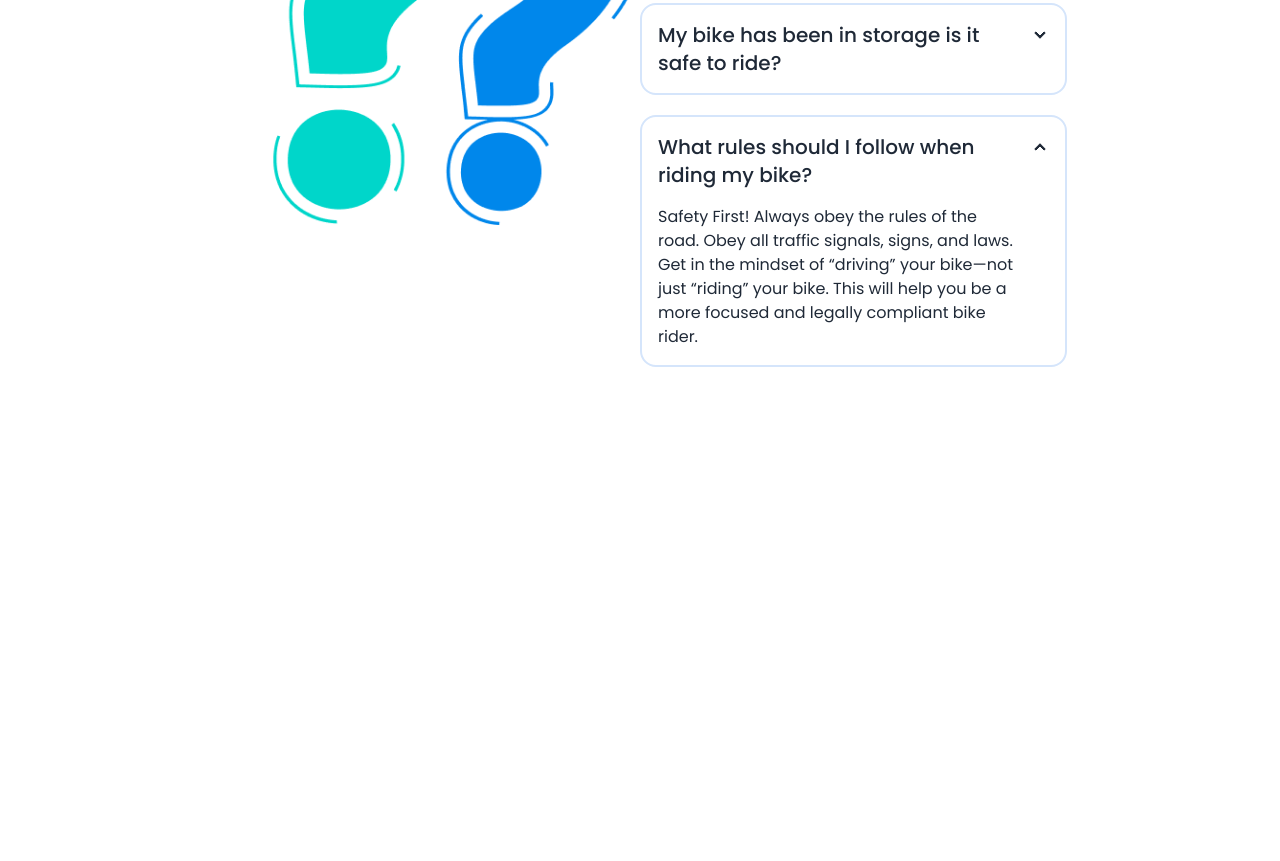
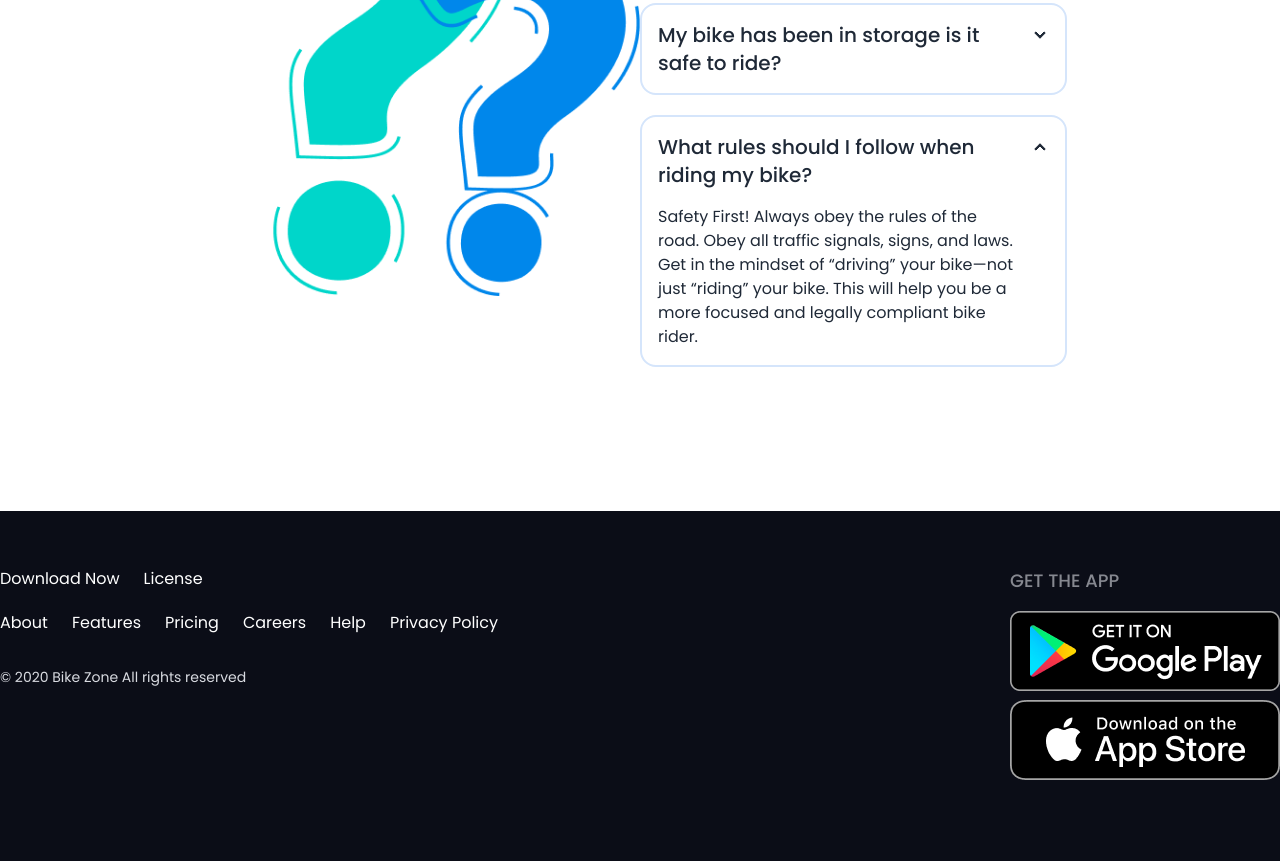
Before and after one commit to salmanfxrsi/biker-zone-with-daisyUI, a plain HTML site: page index.html in a window 1280 px wide. Shown: the part 2816-3677 px from the top of the page. Before the commit the page ends 3327 px from the top, so only its background shows below. Drawn offline with nearby package versions, Linux system fonts and the light colour scheme.

Commit message:
Added Footer!

```diff
--- a/index.html
+++ b/index.html
@@ -279,7 +279,7 @@
         <!-- Frequently Asked Questions Section -->
         <section class="my-36">
             <p class="text-center font-semibold text-5xl text-[#0A0826] mb-12">Frequently Asked <span class="text-[#E76F51]">Questions</span></p>
-            <div class="lg:w-4/6 mx-auto flex flex-col lg:flex-row w-11/12 gap-10 lg:gap-0">
+            <div class="lg:w-4/6 mx-auto flex flex-col lg:flex-row w-11/12 gap-10 lg:gap-0 items-center">
                 <!-- Frequently Asked Questions Section Image -->
                 <div class="flex-1">
                     <img src="./images/others/faq.png" alt="">
@@ -325,7 +325,32 @@
     </main>
 
     <!-- Footer -->
-    <footer></footer>
+    <footer class="bg-[#0B0D17]">
+       <section class="container footer text-base-content pb-20 pt-14 mx-auto flex justify-between flex-col lg:flex-row">
+        <div>
+            <nav class="flex gap-6 text-[#FFFFFF] text-base mb-3">
+                <a class="link link-hover">Download Now</a>
+                <a class="link link-hover">License</a>
+              </nav>
+              <nav class="flex gap-6 flex-wrap text-[#FFFFFF] text-base mb-6">
+                <a class="link link-hover">About</a>
+                <a class="link link-hover">Features</a>
+                <a class="link link-hover">Pricing</a>
+                <a class="link link-hover">Careers</a>
+                <a class="link link-hover">Help</a>
+                <a class="link link-hover">Privacy Policy</a>
+              </nav>
+              <nav>
+                <p class="text-sm text-[#D9DBE1]">© 2020 Bike Zone All rights reserved</p>
+              </nav>
+        </div>
+          <nav>
+            <h6 class="footer-title text-lg font-medium text-[#D9DBE1]">Get The App</h6>
+            <a href=""><img src="./images/others/android.png" alt=""></a>
+            <a href=""><img src="./images/others/ios.png" alt=""></a>
+          </nav>
+       </section>
+    </footer>
 
 </body>
 </html>
```
